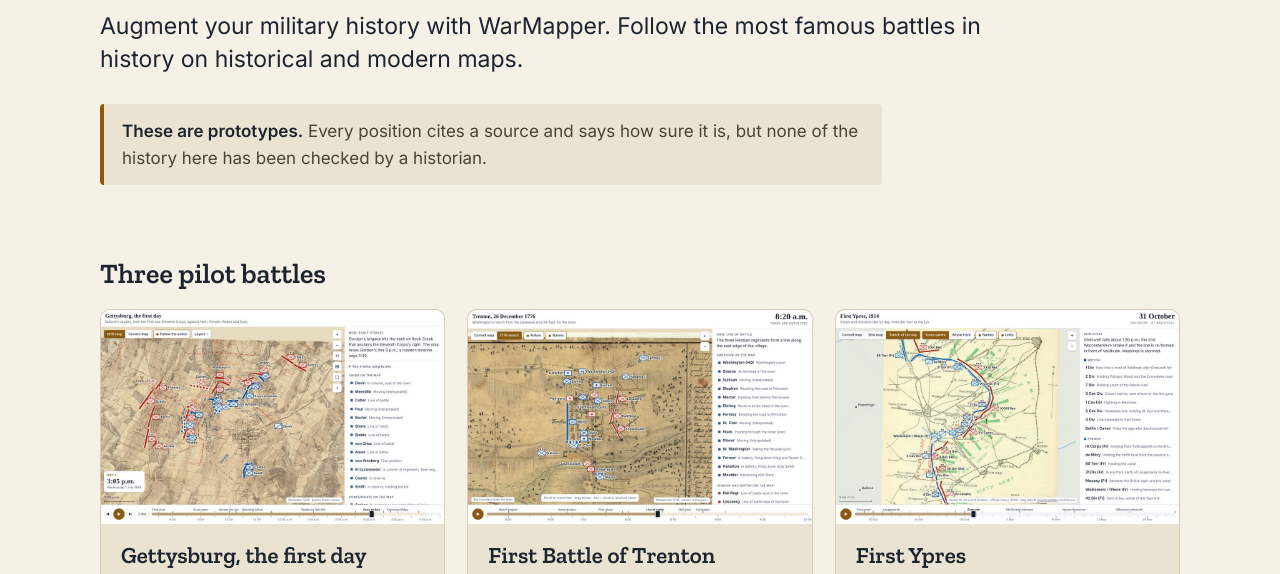
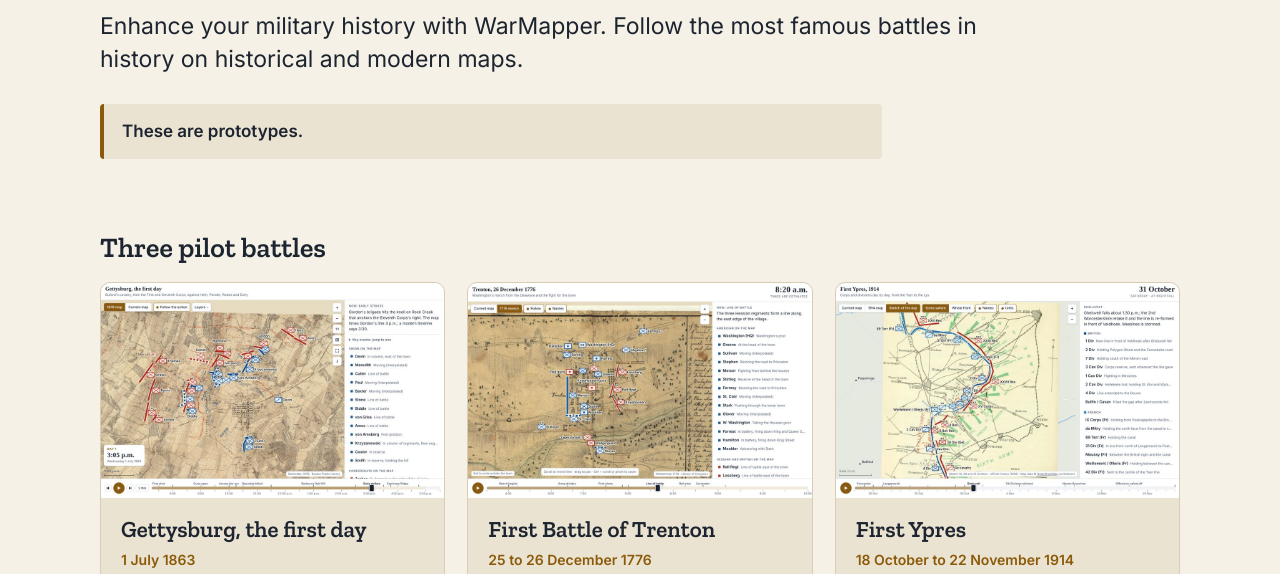
Before and after one commit to mgm9000/WarMapper, a plain HTML site: page index.html in a window 1280 px wide. Shown: the part 172-746 px from the top of the page. Drawn offline with nearby package versions, Linux system fonts and the light colour scheme.

Commit message:
Update description text in index.html

```diff
--- a/index.html
+++ b/index.html
@@ -4,7 +4,7 @@
 <meta charset="utf-8">
 <meta name="viewport" content="width=device-width, initial-scale=1">
 <title>WarMapper</title>
-<meta name="description" content="Augment your military history with WarMapper. Follow the most famous battles in history on historical and modern maps.">
+<meta name="description" content="Enhance your military history with WarMapper. Follow the most famous battles in history on historical and modern maps.">
 <link rel="preconnect" href="https://fonts.googleapis.com">
 <link rel="preconnect" href="https://fonts.gstatic.com" crossorigin>
 <link rel="stylesheet" href="https://fonts.googleapis.com/css2?family=Zilla+Slab:wght@500;600;700&family=Inter:wght@400;600&display=swap">
@@ -53,8 +53,8 @@ footer p { margin: 0 0 8px; max-width: 60em; }
   <header>
     <p class="eyebrow">Prototype</p>
     <h1>WarMapper</h1>
-    <p class="lead">Augment your military history with WarMapper. Follow the most famous battles in history on historical and modern maps.</p>
-    <p class="note"><b>These are prototypes.</b> Every position cites a source and says how sure it is, but none of the history here has been checked by a historian.</p>
+    <p class="lead">Enhance your military history with WarMapper. Follow the most famous battles in history on historical and modern maps.</p>
+    <p class="note"><b>These are prototypes.</b> </p>
   </header>
 
   <main>
```
